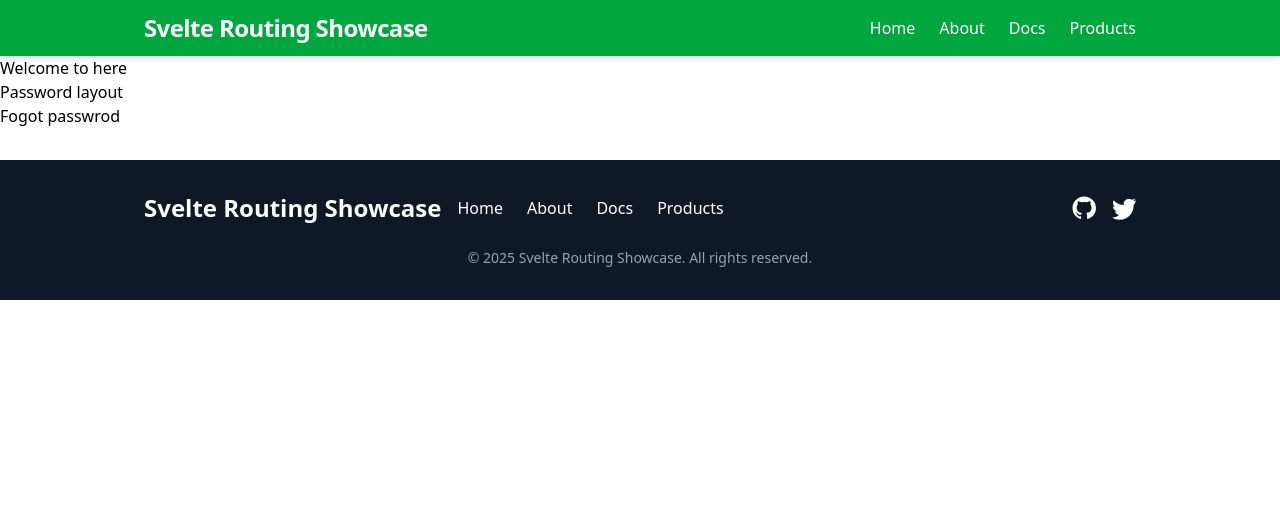
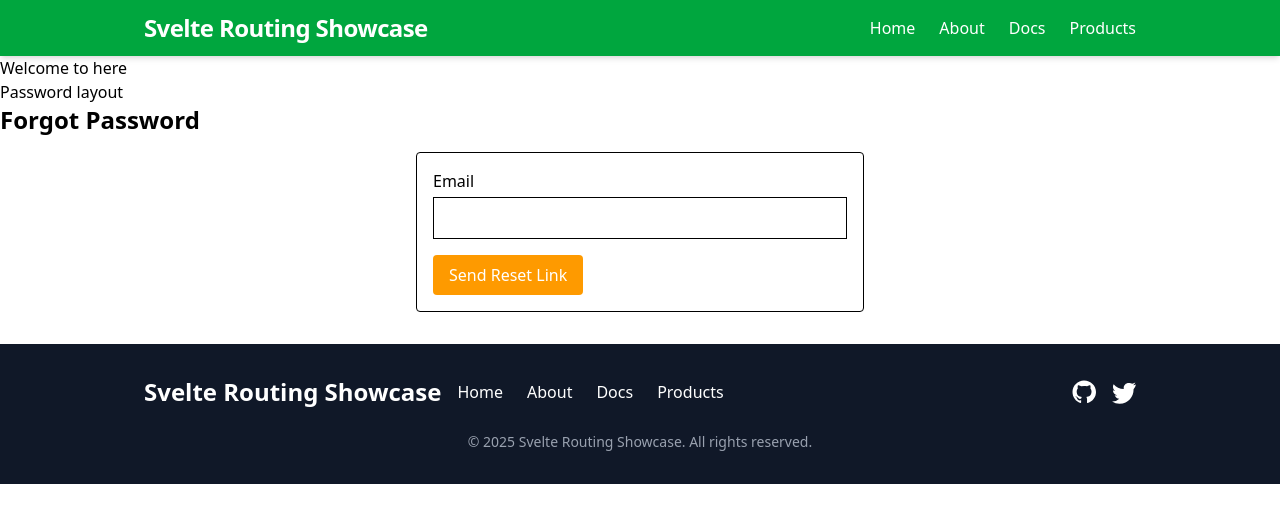
Before and after one commit to NimanthaSupun/svelte-routing-showcase, a SvelteKit app in the folder client/: page /password/forgot in a window 1280 px wide. Shown: the top 522 px of the page. Built offline with nearby package versions, Linux system fonts and the light colour scheme.

Commit message:
feat: implement

```diff
--- a/client/src/routes/(auth)/password/forgot/+page@(auth).svelte
+++ b/client/src/routes/(auth)/password/forgot/+page@(auth).svelte
@@ -1 +1,25 @@
-<h1>Fogot passwrod</h1>
+<script>
+  let email = '';
+  let message = '';
+
+  function handleForgotPassword() {
+    if (email) {
+      message = `Password reset link sent to ${email}`;
+    } else {
+      message = 'Please enter your email address.';
+    }
+  }
+</script>
+
+<h1 class="text-2xl font-bold mb-4">Forgot Password</h1>
+<form on:submit|preventDefault={handleForgotPassword} class="space-y-4 max-w-md mx-auto p-4 border rounded">
+  <div>
+    <label for="email" class="block mb-1">Email</label>
+    <input id="email" type="email" bind:value={email} class="border p-2 w-full" required />
+  </div>
+  <button type="submit" class="bg-amber-500 text-white px-4 py-2 rounded">Send Reset Link</button>
+</form>
+
+{#if message}
+  <div class="mt-4 text-green-600">{message}</div>
+{/if}
```
